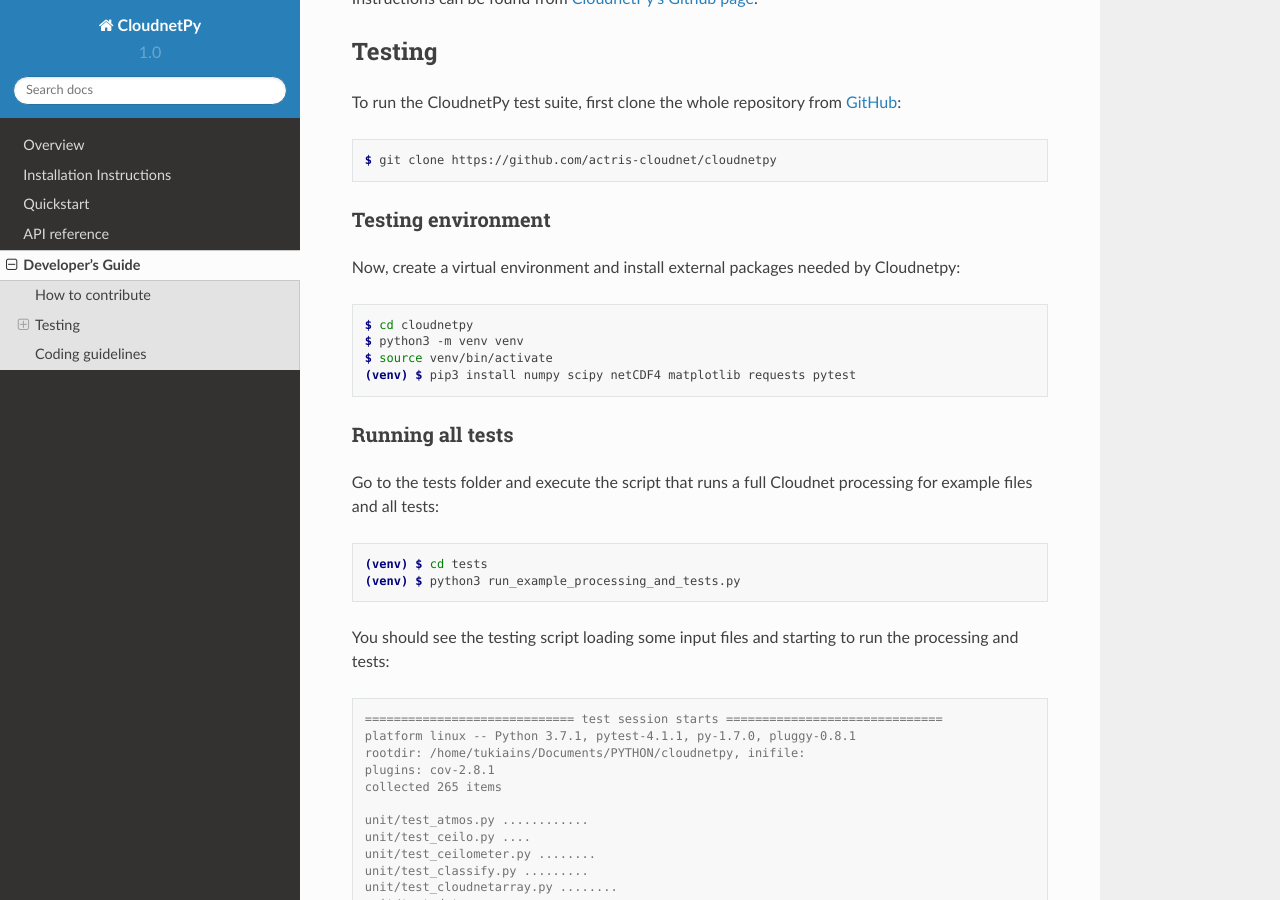
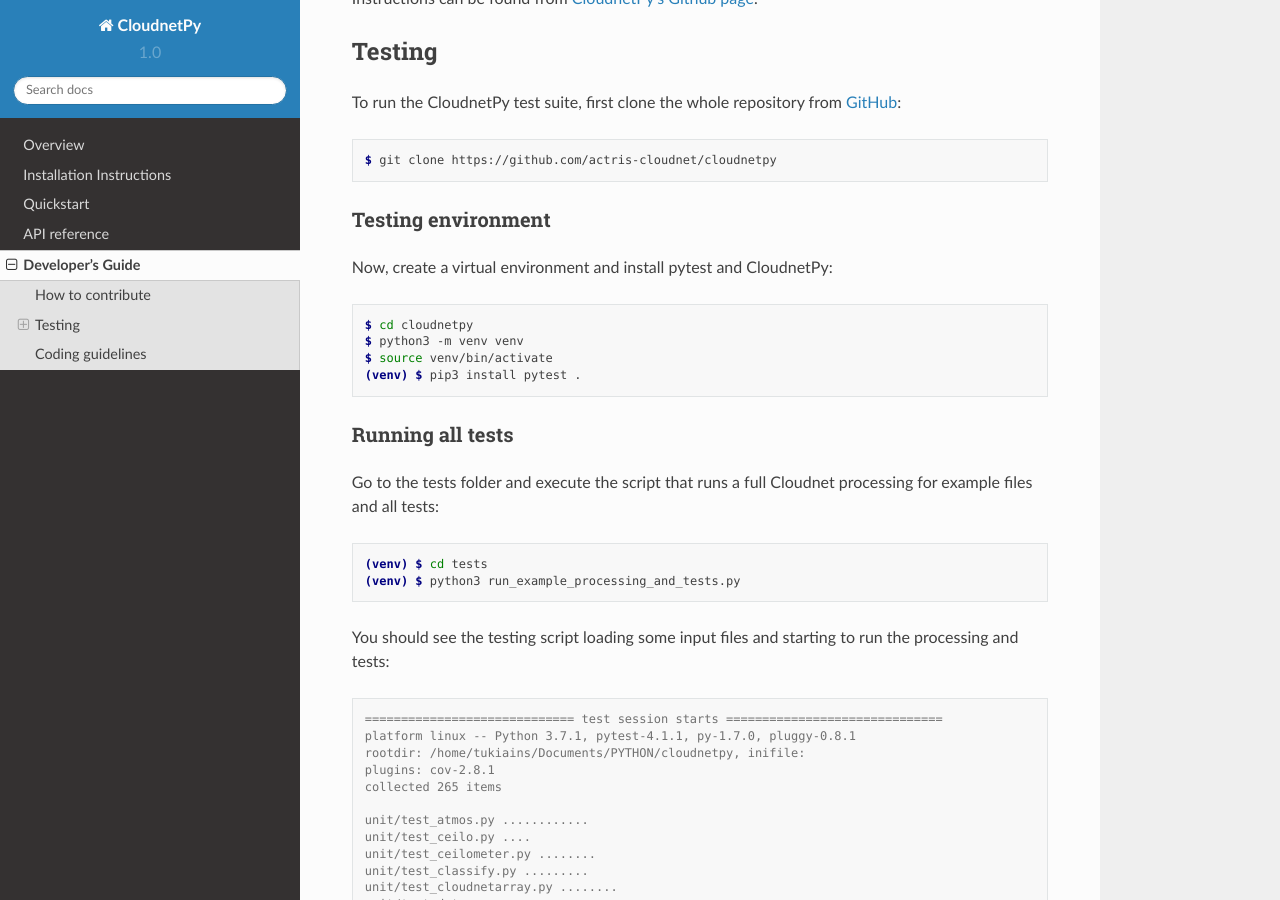
Before and after one commit to actris-cloudnet/cloudnetpy, a Sphinx documentation site: the page built from docs/source/guide.rst, in a window 1280 px wide and 900 px high, scrolled down 349 px. Built offline with Sphinx 7.4.7 and the Read the Docs theme 2.0.0, drawn with Linux system fonts in a browser that asks for light colours; formulas are drawn with MathJax 3.

```diff
--- a/docs/source/guide.rst
+++ b/docs/source/guide.rst
@@ -27,15 +27,14 @@ clone the whole repository from `GitHub
 Testing environment
 ...................
 
-Now, create a virtual environment and install external packages
-needed by Cloudnetpy:
+Now, create a virtual environment and install pytest and CloudnetPy:
 
 .. code-block:: console
 
     $ cd cloudnetpy
     $ python3 -m venv venv
     $ source venv/bin/activate
-    (venv) $ pip3 install numpy scipy netCDF4 matplotlib requests pytest
+    (venv) $ pip3 install pytest .
 
 Running all tests
 .................
```
Also changed, not shown: 4 other files.
